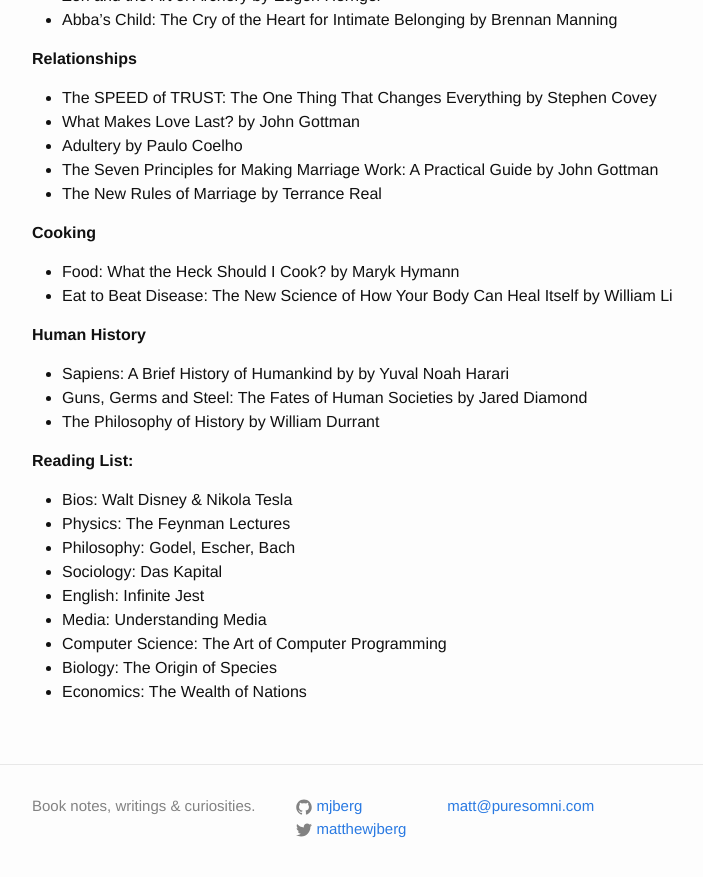
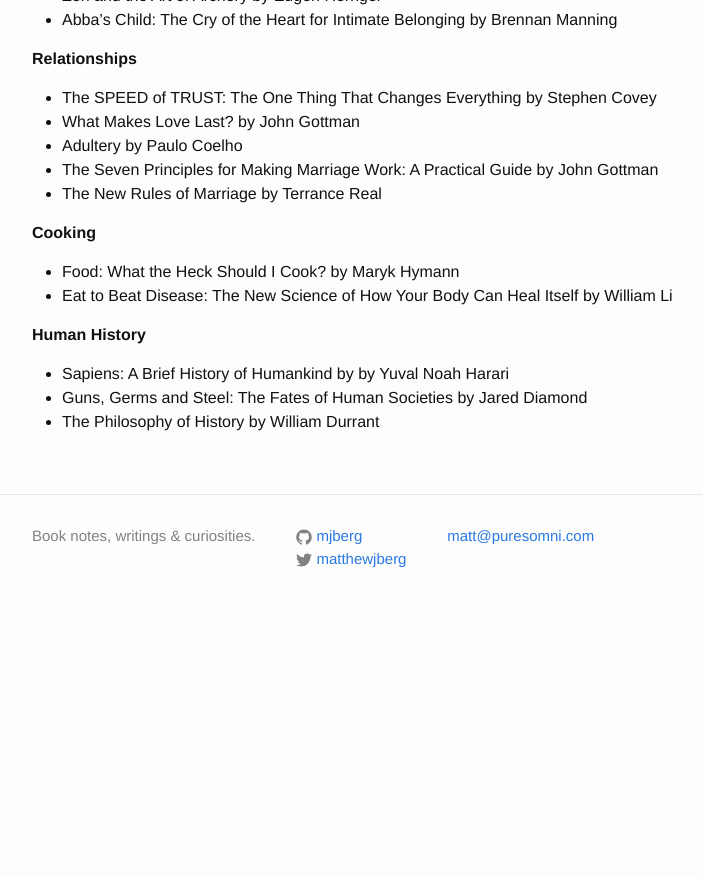
Before and after one commit to mjberg/reading-and-writing, a Jekyll site: the page built from _pages/02_readings.md, in a window 1280 px wide and 900 px high, scrolled down 4002 px. Shown: the top 877 px of the window, without its empty margins (238-941 px from the left). Built offline with Jekyll 4.4.1, drawn with Linux system fonts in a browser that asks for light colours; after the commit the page ends 4632 px from its top, so only the background shows below that.

Commit message:
update readings

```diff
--- a/_pages/02_readings.md
+++ b/_pages/02_readings.md
@@ -182,14 +182,3 @@ permalink: /readings/
   *  Sapiens: A Brief History of Humankind by by Yuval Noah Harari
   *  Guns, Germs and Steel: The Fates of Human Societies by Jared Diamond
   *  The Philosophy of History by William Durrant
-
-  **Reading List:**
-  * Bios: Walt Disney & Nikola Tesla
-  * Physics: The Feynman Lectures
-  * Philosophy: Godel, Escher, Bach
-  * Sociology: Das Kapital
-  * English: Infinite Jest
-  * Media: Understanding Media
-  * Computer Science: The Art of Computer Programming
-  * Biology: The Origin of Species
-  * Economics: The Wealth of Nations
```
